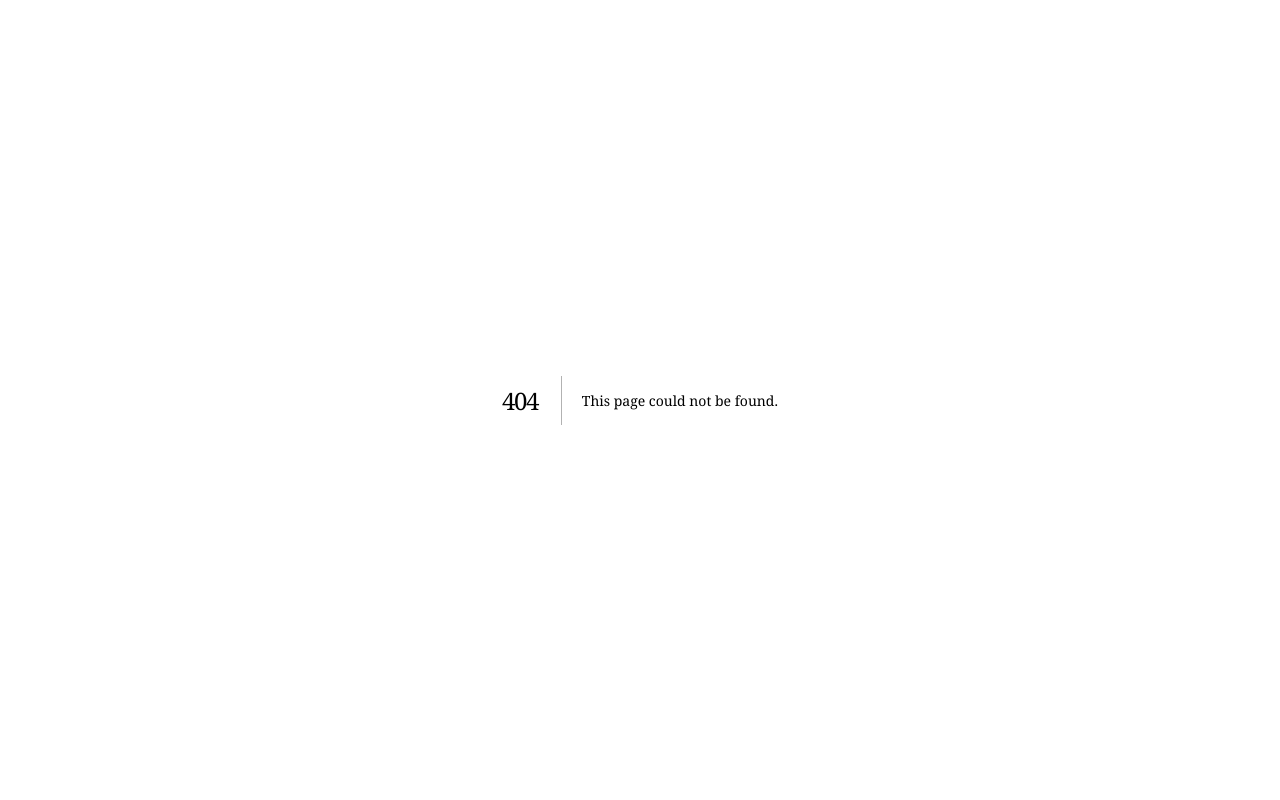
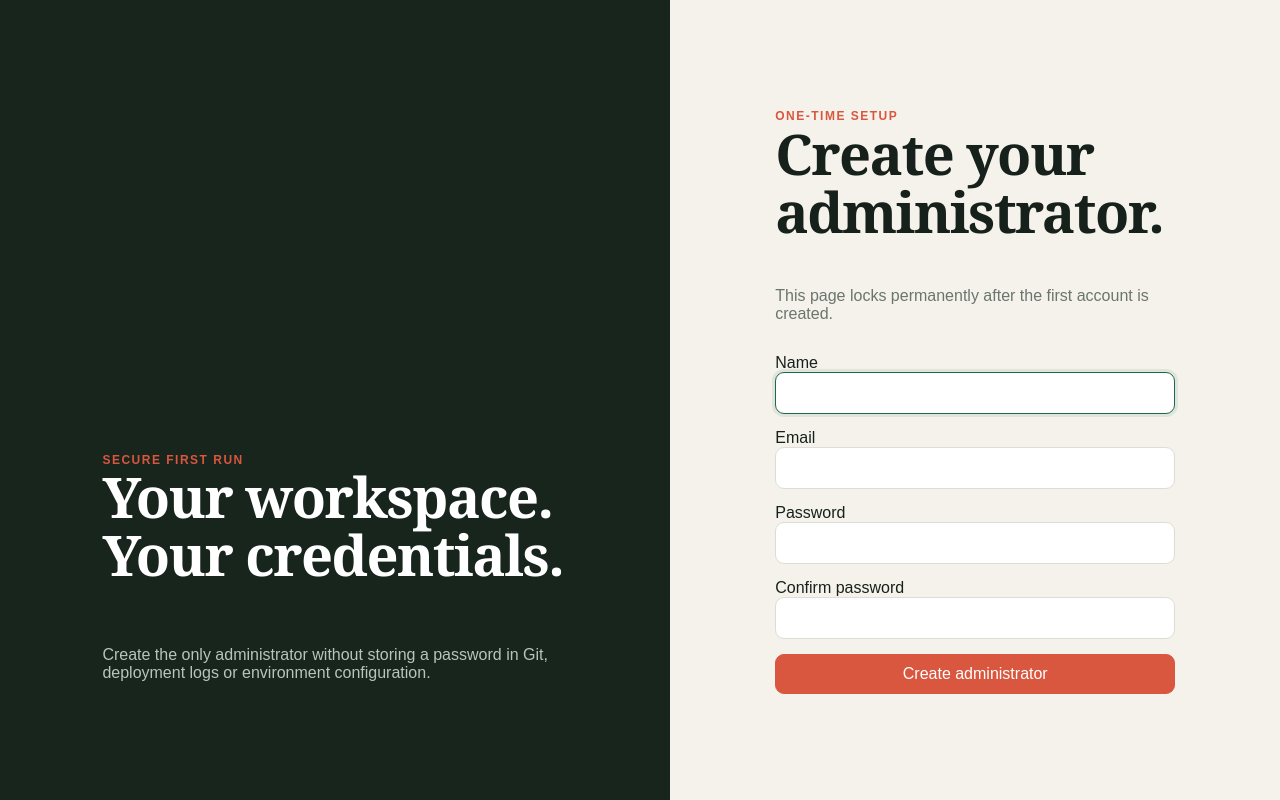
Before and after one commit to Anthcent/CatalogoAI, a Next.js app: page /setup in a window 1280 px wide. Before the commit this address had no page. Built offline with nearby package versions, Linux system fonts and the light colour scheme; no server answers; the database is empty.

Commit message:
feat: add secure first-run setup

```diff
--- a/src/app/login/page.tsx
+++ b/src/app/login/page.tsx
@@ -1,8 +1,10 @@
 import { redirect } from "next/navigation";
 import { LoginForm } from "@/components/login-form";
 import { currentUser } from "@/modules/auth/session";
+import { db } from "@/lib/db";
 
 export default async function LoginPage() {
   if (await currentUser()) redirect("/");
+  if (!(await db.user.count())) redirect("/setup");
   return <main className="auth-page"><section className="auth-art"><span className="eyebrow">Expert knowledge system</span><h1>Build once.<br/>Find forever.</h1><p style={{color:"#b7c5bb",maxWidth:480}}>A living catalog for the processes, ideas and resources that power Expert Academy, Design and Code.</p></section><section className="auth-form"><LoginForm/></section></main>;
 }
--- /dev/null
+++ b/src/app/setup/page.tsx
@@ -0,0 +1,10 @@
+import { redirect } from "next/navigation";
+import { SetupForm } from "@/components/setup-form";
+import { db } from "@/lib/db";
+
+export const dynamic = "force-dynamic";
+
+export default async function SetupPage() {
+  if (await db.user.count()) redirect("/login");
+  return <main className="auth-page"><section className="auth-art"><span className="eyebrow">Secure first run</span><h1>Your workspace.<br/>Your credentials.</h1><p style={{color:"#b7c5bb",maxWidth:480}}>Create the only administrator without storing a password in Git, deployment logs or environment configuration.</p></section><section className="auth-form"><SetupForm/></section></main>;
+}
--- /dev/null
+++ b/src/components/setup-form.tsx
@@ -0,0 +1,17 @@
+"use client";
+
+import { useActionState } from "react";
+import { setupAction } from "@/modules/auth/actions";
+
+export function SetupForm() {
+  const [state, action, pending] = useActionState(setupAction, { error: null });
+  return <form action={action} className="form-stack">
+    <div><span className="eyebrow">One-time setup</span><h1>Create your administrator.</h1><p className="subtle">This page locks permanently after the first account is created.</p></div>
+    <label>Name<input className="field" name="name" required autoComplete="name" autoFocus/></label>
+    <label>Email<input className="field" name="email" type="email" required autoComplete="email"/></label>
+    <label>Password<input className="field" name="password" type="password" minLength={12} required autoComplete="new-password"/></label>
+    <label>Confirm password<input className="field" name="confirmation" type="password" minLength={12} required autoComplete="new-password"/></label>
+    {state.error && <p role="alert" style={{color:"#b42318"}}>{state.error}</p>}
+    <button className="btn primary" disabled={pending}>{pending ? "Creating workspace..." : "Create administrator"}</button>
+  </form>;
+}
--- a/src/modules/auth/actions.ts
+++ b/src/modules/auth/actions.ts
@@ -1,6 +1,6 @@
 "use server";
 
-import { compare } from "bcryptjs";
+import { compare, hash } from "bcryptjs";
 import { redirect } from "next/navigation";
 import { db } from "@/lib/db";
 import { createSession, destroySession } from "./session";
@@ -18,3 +18,21 @@ export async function logoutAction() {
   await destroySession();
   redirect("/login");
 }
+
+export async function setupAction(_: { error: string | null }, formData: FormData): Promise<{ error: string | null }> {
+  const name = String(formData.get("name") ?? "").trim();
+  const email = String(formData.get("email") ?? "").trim().toLowerCase();
+  const password = String(formData.get("password") ?? "");
+  const confirmation = String(formData.get("confirmation") ?? "");
+  if (!name || !/^\S+@\S+\.\S+$/.test(email)) return { error: "Enter a valid name and email." };
+  if (password.length < 12) return { error: "Use at least 12 characters for the password." };
+  if (password !== confirmation) return { error: "Passwords do not match." };
+  const user = await db.$transaction(async transaction => {
+    await transaction.$executeRaw`SELECT pg_advisory_xact_lock(1397001)`;
+    if (await transaction.user.count()) return null;
+    return transaction.user.create({ data: { name, email, passwordHash: await hash(password, 12) } });
+  });
+  if (!user) return { error: "Setup is already complete. Sign in instead." };
+  await createSession(user.id);
+  redirect("/");
+}
```
Also changed, not shown: 2 other files (tests, documents, lock files or other folders).
